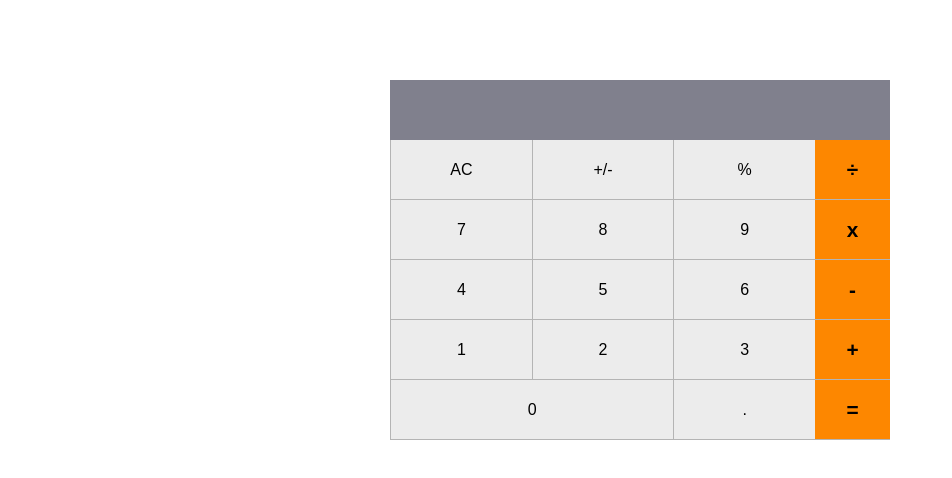
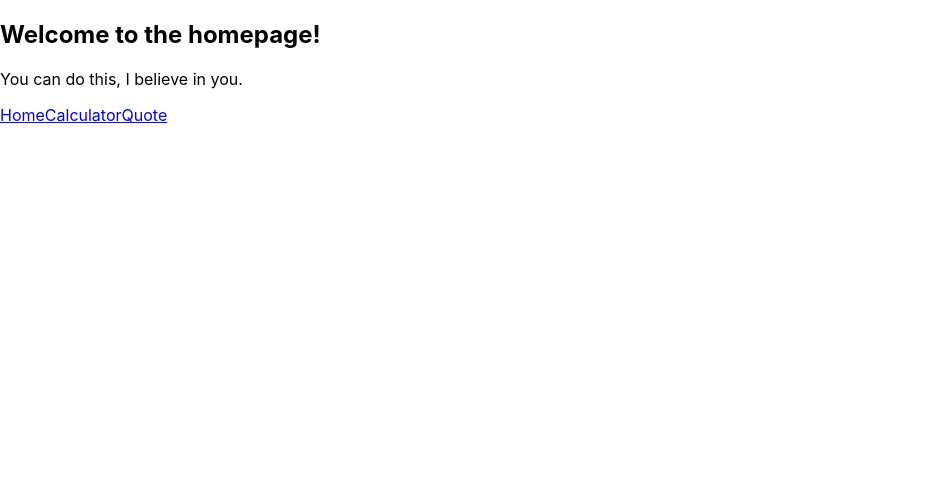
Before and after one commit to stanleySimeon/maths-magician, a React (Create React App) app: page / in a window 1280 px wide. Shown: the top 478 px of the page, without its empty margins (0-952 px from the left). Built offline with nearby package versions, Linux system fonts and the light colour scheme.

Commit message:
Setup pages

```diff
--- a/package.json
+++ b/package.json
@@ -6,12 +6,16 @@
     "@testing-library/jest-dom": "^5.16.3",
     "@testing-library/react": "^12.1.4",
     "@testing-library/user-event": "^13.5.0",
+    "add": "^2.0.6",
     "big.js": "^6.1.1",
+    "or": "^0.2.0",
     "prop-types": "^15.8.1",
     "react": "^17.0.2",
     "react-dom": "^17.0.2",
+    "react-router-dom": "^6.3.0",
     "react-scripts": "5.0.0",
-    "web-vitals": "^2.1.4"
+    "web-vitals": "^2.1.4",
+    "yarn": "^1.22.18"
   },
   "scripts": {
     "start": "react-scripts start",
--- a/src/App.js
+++ b/src/App.js
@@ -1,11 +1,48 @@
 import { React } from 'react';
+import { Routes, Route, Link } from 'react-router-dom';
 import Calculator from './components/Calculator';
 import './App.css';
 
 export default function App() {
   return (
     <div className="App">
-      <Calculator />
+      <Routes>
+        <Route path="/" element={<Home />} />
+        <Route path="/Calculator" element={<Calculator />} />
+        <Route path="Quote" element={<Quote />} />
+      </Routes>
     </div>
   );
 }
+
+function Home() {
+  return (
+    <>
+      <main>
+        <h2>Welcome to the homepage!</h2>
+        <p>You can do this, I believe in you.</p>
+      </main>
+      <nav>
+        <Link to="/">Home</Link>
+        <Link to="/Calculator">Calculator</Link>
+        <Link to="/Quote">Quote</Link>
+      </nav>
+    </>
+  );
+}
+
+function Quote() {
+  return (
+    <>
+      <main>
+        <h2>Welcome to the homepage!</h2>
+        <p>You can do this, I believe in you.</p>
+      </main>
+      <nav>
+        <Link to="/">Home</Link>
+        <Link to="/Calculator">Calculator</Link>
+        <Link to="/Quote">Quote</Link>
+      </nav>
+    </>
+  );
+}
--- a/src/components/Calculator.js
+++ b/src/components/Calculator.js
@@ -1,4 +1,5 @@
 import React, { useState } from 'react';
+import { Link } from 'react-router-dom';
 import calculate from '../logic/calculate';
 
 const buttons = [
@@ -93,6 +94,12 @@ const Calculator = () => {
     setState(update);
   };
   return (
+    <>
+      <nav>
+        <Link to="/">Home</Link>
+        <Link to="/Calculator">Calculator</Link>
+        <Link to="/Quote">Quote</Link>
+      </nav>
       <div className="container">
         <div className="resultContainer">
           <div className="result">{result}</div>
@@ -108,6 +115,7 @@ const Calculator = () => {
           </div>
         </div>
       </div>
+    </>
   );
 };
 
--- a/src/index.js
+++ b/src/index.js
@@ -1,6 +1,12 @@
 import React from 'react';
 import ReactDOM from 'react-dom';
+import { BrowserRouter } from 'react-router-dom';
 import App from './App';
 import './index.css';
 
-ReactDOM.render(<App />, document.getElementById('root'));
+ReactDOM.render(
+  <BrowserRouter>
+    <App />
+  </BrowserRouter>,
+  document.getElementById('root'),
+);
```
Also changed, not shown: 1 other file (tests, documents, lock files or other folders). Lines whose indentation alone changed are shown as unchanged.
